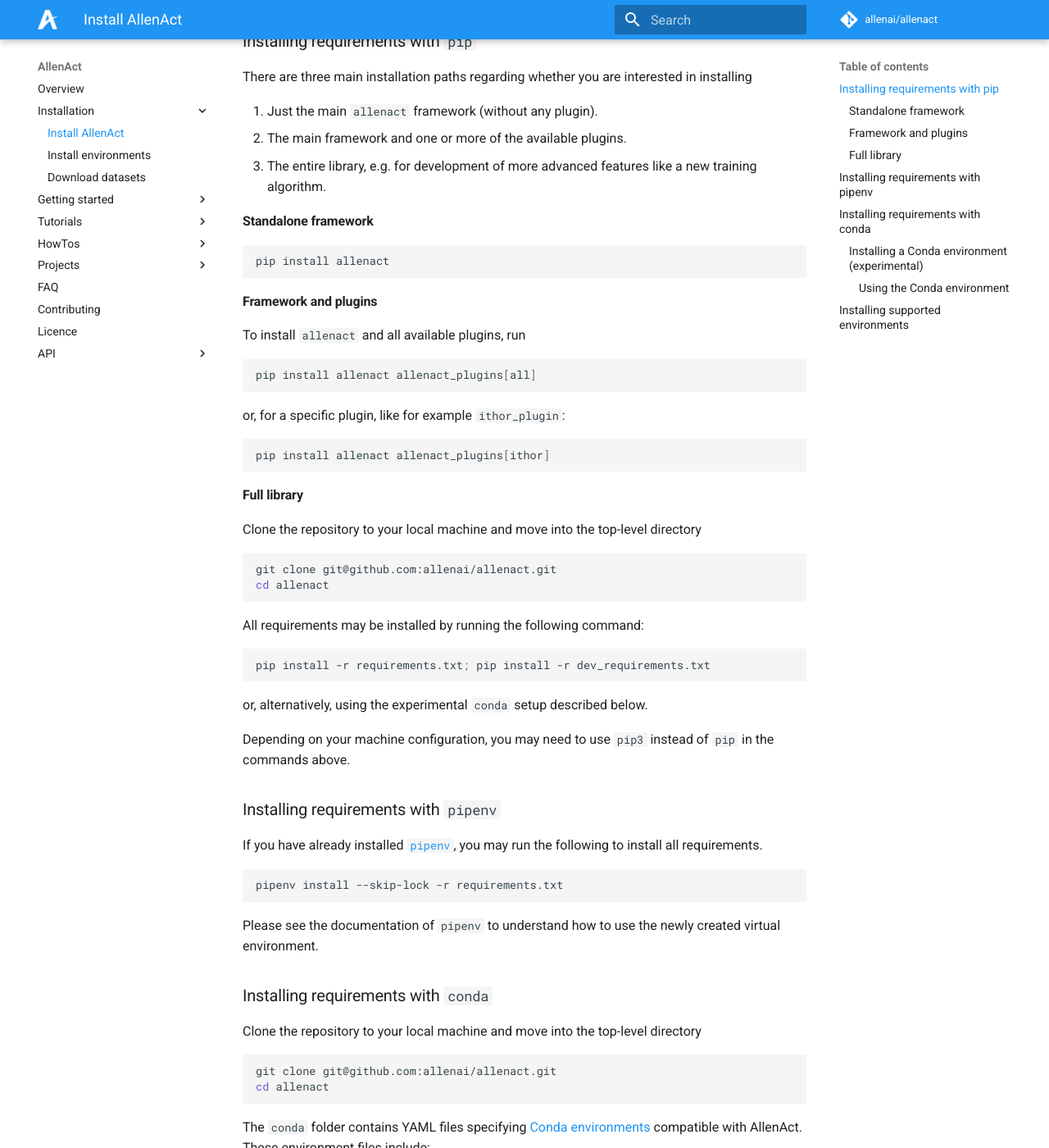
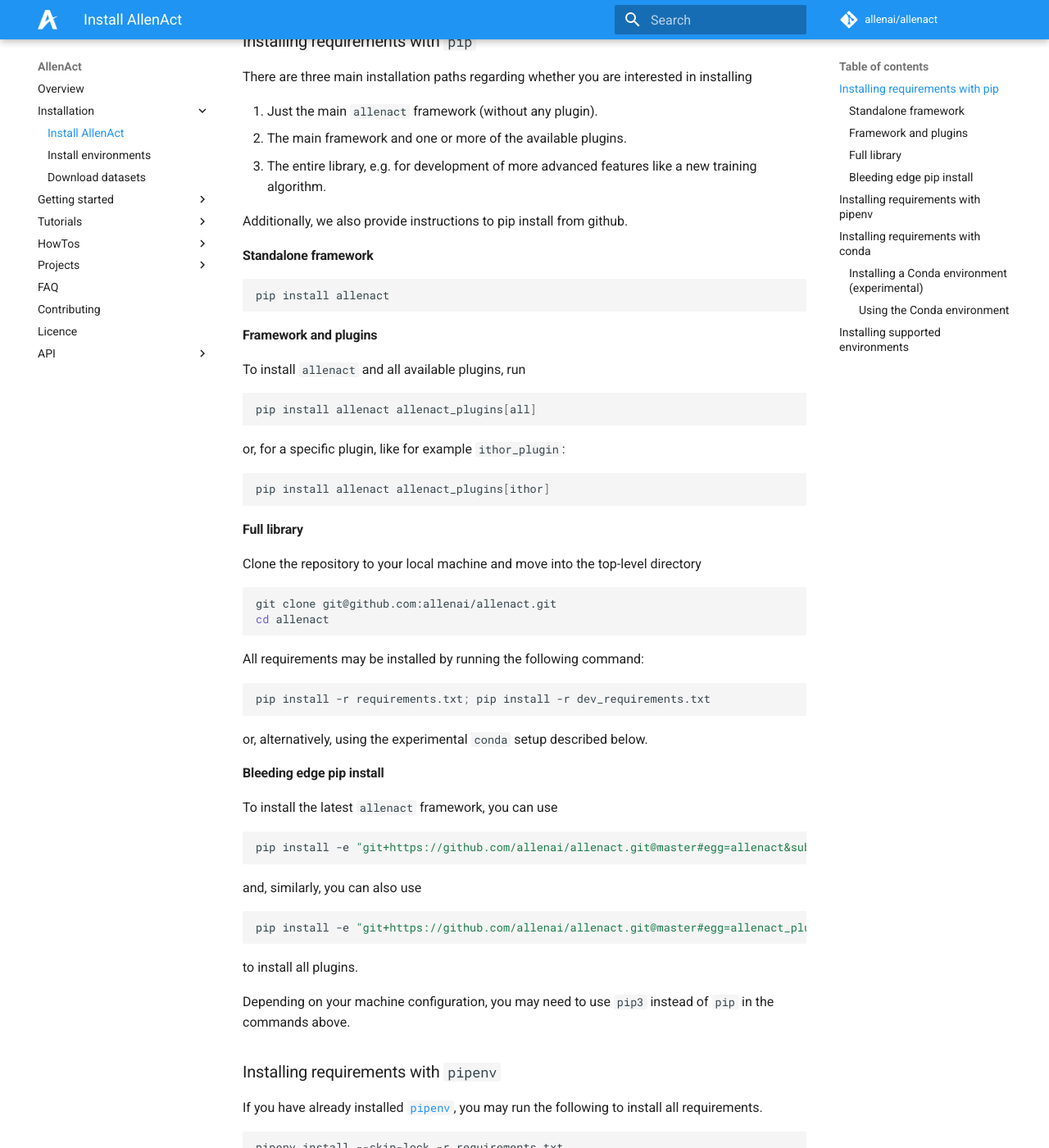
Before and after one commit to allenai/allenact, an MkDocs documentation site: the page built from docs/installation/installation-allenact.md, in a window 1280 px wide and 1400 px high, scrolled down 439 px. Shown: the whole window at 82% size. Built offline with MkDocs 1.6.1 and Material for MkDocs 9.7.7, drawn with Linux system fonts in a browser that asks for light colours; comment, search, counter and statistics services are not loaded.

Commit message:
Bleeding edge pip install instructions + missing extra_requirements for gym_plugin

````diff
--- a/docs/installation/installation-allenact.md
+++ b/docs/installation/installation-allenact.md
@@ -20,6 +20,8 @@
 1. Just the main `allenact` framework (without any plugin).
 1. The main framework and one or more of the available plugins.
 1. The entire library, e.g. for development of more advanced features like a new training algorithm.
+
+Additionally, we also provide instructions to pip install from github.
 
 #### Standalone framework
 
@@ -57,6 +59,23 @@
 ```
 
 or, alternatively, using the experimental `conda` setup described below.
+
+
+#### Bleeding edge pip install
+
+To install the latest `allenact` framework, you can use
+
+```bash
+pip install -e "git+https://github.com/allenai/allenact.git@master#egg=allenact&subdirectory=allenact"
+```
+
+and, similarly, you can also use
+
+```bash
+pip install -e "git+https://github.com/allenai/allenact.git@master#egg=allenact_plugins[all]&subdirectory=allenact_plugins"
+```
+
+to install all plugins.
 
 Depending on your machine configuration, you may need to use `pip3` instead of `pip` in the commands
 above.
````
Also changed, not shown: 1 other file.
